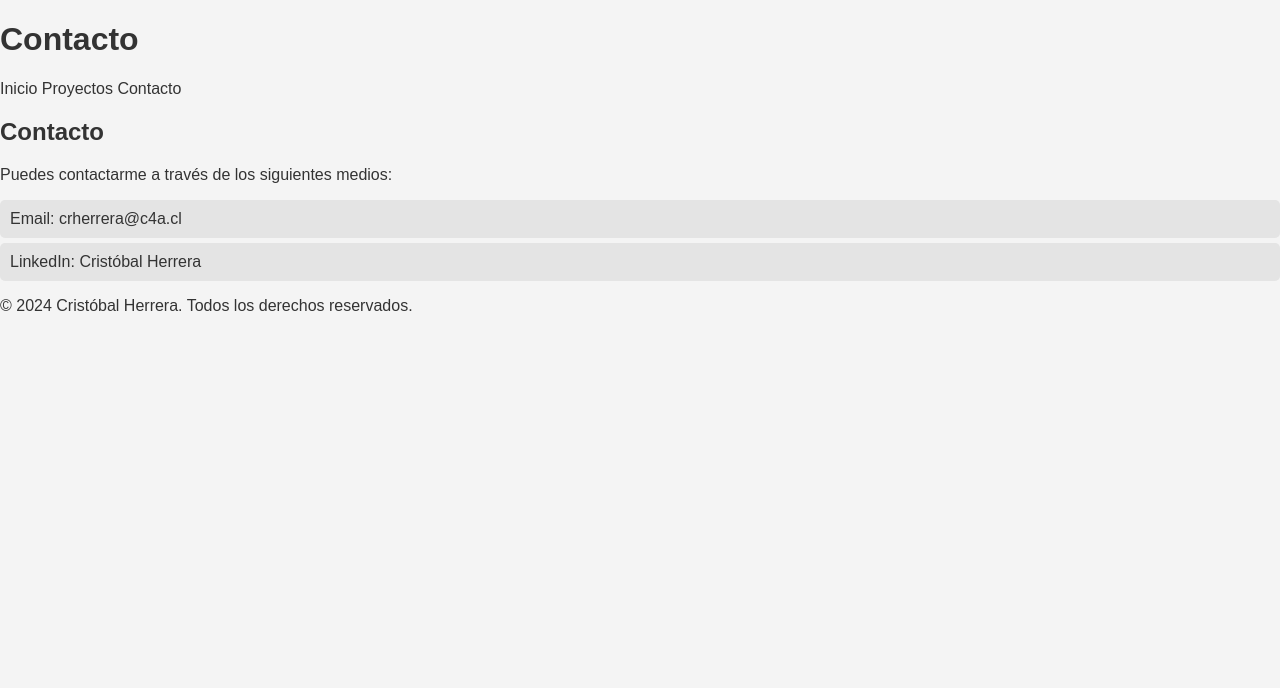
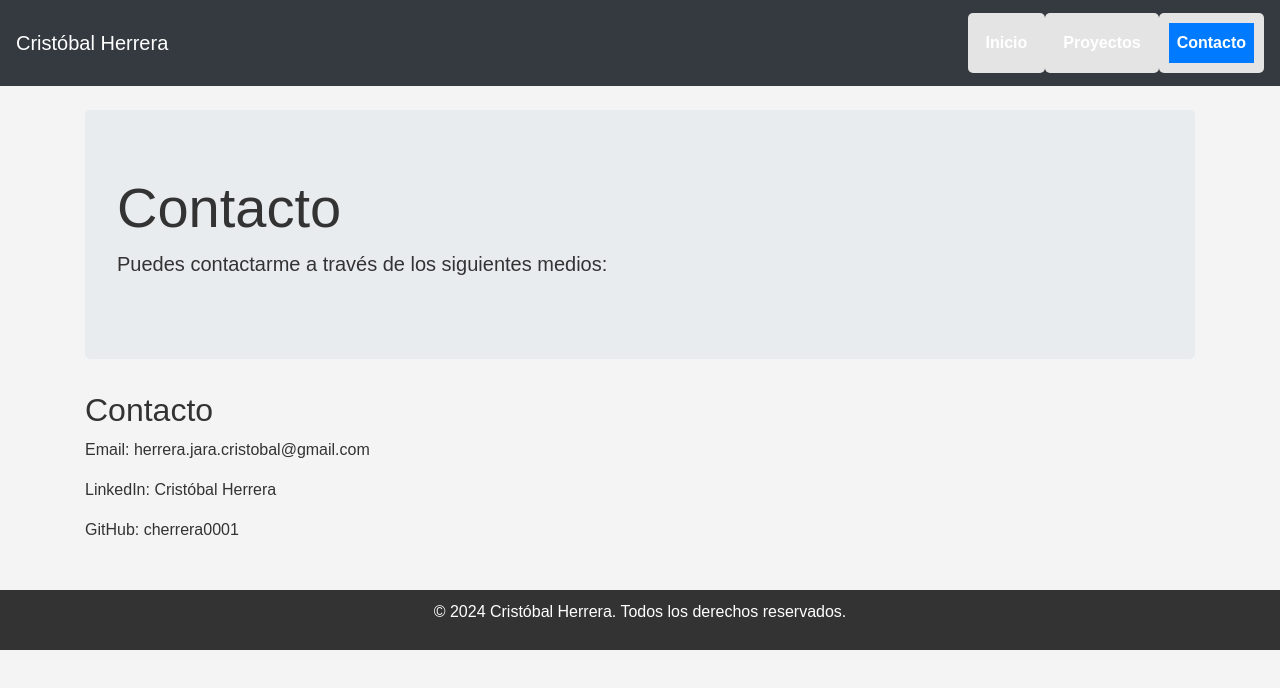
Before and after one commit to cherrera0001/my_web_page, a plain HTML site: page contacto.html in a window 1280 px wide. Drawn offline with nearby package versions, Linux system fonts and the light colour scheme.

Commit message:
Update contacto.html
update contacto.

```diff
--- a/contacto.html
+++ b/contacto.html
@@ -4,31 +4,56 @@
     <meta charset="UTF-8">
     <meta name="viewport" content="width=device-width, initial-scale=1.0">
     <title>Contacto - Cristóbal Herrera</title>
+    <link rel="stylesheet" href="https://maxcdn.bootstrapcdn.com/bootstrap/4.5.2/css/bootstrap.min.css">
     <link rel="stylesheet" href="styles.css">
+    <style>
+        .navbar-dark .navbar-nav .nav-link.active, .navbar-dark .navbar-nav .show>.nav-link {
+            color: #fff;
+            background-color: #007BFF;
+        }
+    </style>
 </head>
 <body>
-    <header>
-        <div class="container">
-            <h1>Contacto</h1>
-            <nav>
-                <a href="index.html">Inicio</a>
-                <a href="proyectos.html">Proyectos</a>
-                <a href="contacto.html">Contacto</a>
-            </nav>
+    <nav class="navbar navbar-expand-lg navbar-dark bg-dark">
+        <a class="navbar-brand" href="#">Cristóbal Herrera</a>
+        <button class="navbar-toggler" type="button" data-toggle="collapse" data-target="#navbarNav" aria-controls="navbarNav" aria-expanded="false" aria-label="Toggle navigation">
+            <span class="navbar-toggler-icon"></span>
+        </button>
+        <div class="collapse navbar-collapse" id="navbarNav">
+            <ul class="navbar-nav ml-auto">
+                <li class="nav-item">
+                    <a class="nav-link" href="index.html">Inicio</a>
+                </li>
+                <li class="nav-item">
+                    <a class="nav-link" href="proyectos.html">Proyectos</a>
+                </li>
+                <li class="nav-item">
+                    <a class="nav-link active" href="contacto.html">Contacto</a>
+                </li>
+            </ul>
         </div>
-    </header>
-    <div class="container main">
-        <section>
+    </nav>
+
+    <div class="container">
+        <div class="jumbotron mt-4">
+            <h1 class="display-4">Contacto</h1>
+            <p class="lead">Puedes contactarme a través de los siguientes medios:</p>
+        </div>
+
+        <section class="contact mb-5">
             <h2>Contacto</h2>
-            <p>Puedes contactarme a través de los siguientes medios:</p>
-            <ul>
-                <li>Email: <a href="mailto: crherrera@c4a.cl">crherrera@c4a.cl</a></li>
-                <li>LinkedIn: <a href="https://www.linkedin.com/in/cherrera0001">Cristóbal Herrera</a></li>
-            </ul>
+            <p>Email: <a href="mailto:herrera.jara.cristobal@gmail.com">herrera.jara.cristobal@gmail.com</a></p>
+            <p>LinkedIn: <a href="https://www.linkedin.com/in/cherrera0001">Cristóbal Herrera</a></p>
+            <p>GitHub: <a href="https://github.com/cherrera0001">cherrera0001</a></p>
         </section>
     </div>
-    <footer>
+
+    <footer class="custom-footer">
         <p>&copy; 2024 Cristóbal Herrera. Todos los derechos reservados.</p>
     </footer>
+
+    <script src="https://code.jquery.com/jquery-3.5.1.slim.min.js"></script>
+    <script src="https://cdn.jsdelivr.net/npm/@popperjs/core@2.5.4/dist/umd/popper.min.js"></script>
+    <script src="https://maxcdn.bootstrapcdn.com/bootstrap/4.5.2/js/bootstrap.min.js"></script>
 </body>
 </html>
```
